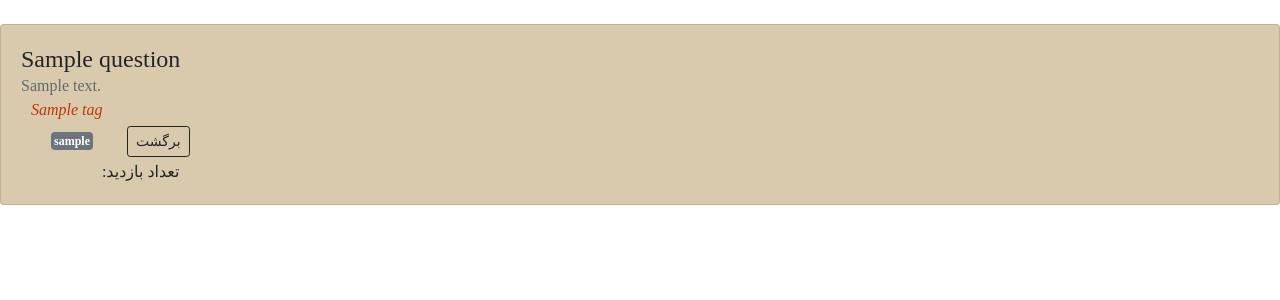
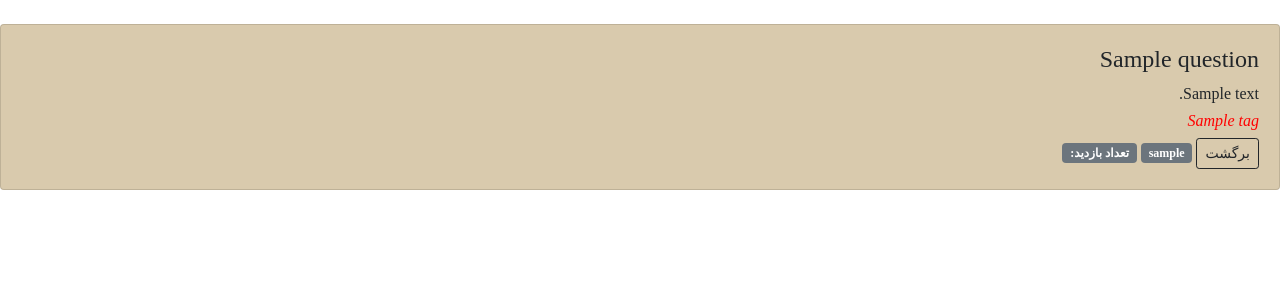
Before and after one commit to amir-mhd/karademy_question_answer, a Django app: page /question_detail/1 in a window 1280 px wide. Shown: the part 56-356 px from the top of the page. Run offline with Django 3.2, Linux system fonts and the light colour scheme; tables that the repository leaves empty hold one stand-in row (values such as "Sample post"); some libraries are stand-ins or nearby versions; some web fonts are replaced.

Commit message:
changes in style

```diff
--- a/templates/question/question_detail.html
+++ b/templates/question/question_detail.html
@@ -7,34 +7,54 @@
 
 {% block content %}
 
+    <style>
+        div.card{
+            direction: rtl;
+            background-color: #D9CAAD;
+            width: 80rem;
+            height: fit-content;
+            margin: auto;
+        }
+
+        div.content-section{
+            width: fit-content;
+            margin: 20px;
+        }
+
+        p {
+            margin: 5px 0;
+        }
+
+        h6 {
+            color: red;
+        }
+
+        p.tags {
+            color: #C03507;
+            margin: 5px 10px;
+            display: inline;
+        }
+    </style>
+
+
     <br>
-    <!-- <div class="container">
-        <h2> {{ question.title }} </h2>
-        <hr>
-        <p> {{ question.description|safe }} </p>
-        <hr>
-        <p><b>{{ question.tag }}</b></p>
-        <br>
-    </div> -->
-    <div class="card" style="background-color: #D9CAAD; width: 80rem; height: fit-content; margin: auto;">
-        <div style=" width: fit-content; margin: 20px;">
-            <h4 style="margin: 0;">{{ question.title }}</h4>
+    <div class="card">
+        <div class="content-section">
+            <h4> {{ question.title }} </h4>
             <!-- adding (|safe) to properly show the cdkeditor genarated text -->
-            <p style="color: #646A66; margin: 0;">{{ question.description|safe}}</p>
+            <p class="content" >{{ question.description|safe}}</p>
             <div>
                 {% for tag in question.tags.all %}
-                    <p style="color: #C03507; margin: 5px 10px; display: inline;"><em>{{ tag }}</em></p>
+            </div>
+                    <h6><em>{{ tag }}</em></h6>
                 {% endfor %}
-            </div>
             {% if question.author == user %}
                 <a style="text-decoration: none;width: fit-content; margin-left: 30px; padding: 3px" class="btn btn-outline-dark btn-sm" href="{% url 'update_question' question.pk %}">بروزرسانی</a>
                 <a style="text-decoration: none;width: fit-content; margin-left: 30px; padding: 3px" class="btn btn-outline-danger btn-sm" href="{% url 'delete_question' question.pk %}">حذف</a>
             {% endif %}
-            <div style="direction: rtl; width: fit-content;">
-                <a style="direction: rtl; width: fit-content;" href="{% url 'questions' %}" class="btn btn-outline-dark btn-sm">برگشت</a>
-                <p style="width: fit-content; margin: 10px 30px; padding: 3px; direction: rtl;" class="badge bg-secondary">{{ question.author }}</p>
-                <p style="direction: rtl; margin: 0 10px;">تعداد بازدید:{% get_hit_count for question %}</p>
-            </div>
+            <a href="{% url 'questions' %}" class="btn btn-outline-dark btn-sm">برگشت</a>
+            <p class="badge bg-secondary">{{ question.author }}</p>
+            <p class="badge bg-secondary">تعداد بازدید:{% get_hit_count for question %}</p>
         </div>
     </div>
 
```
Also changed, not shown: templates/question/question.html (+29 -4 lines).
